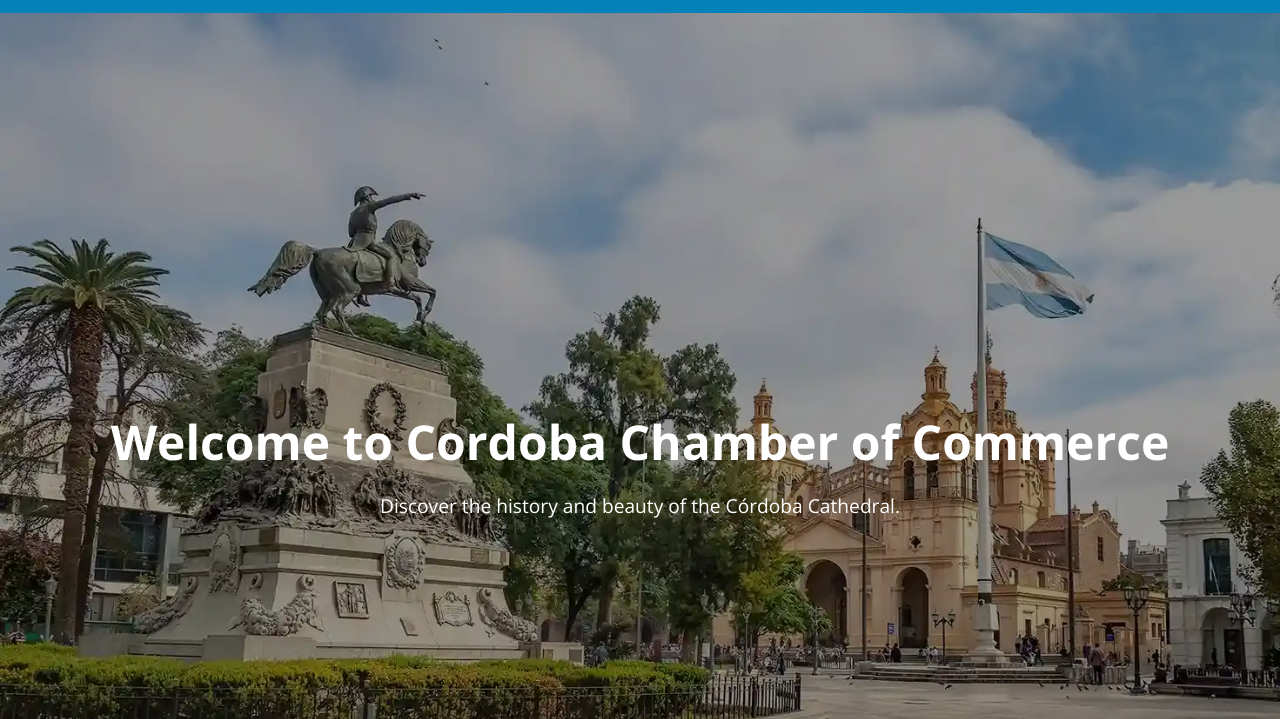
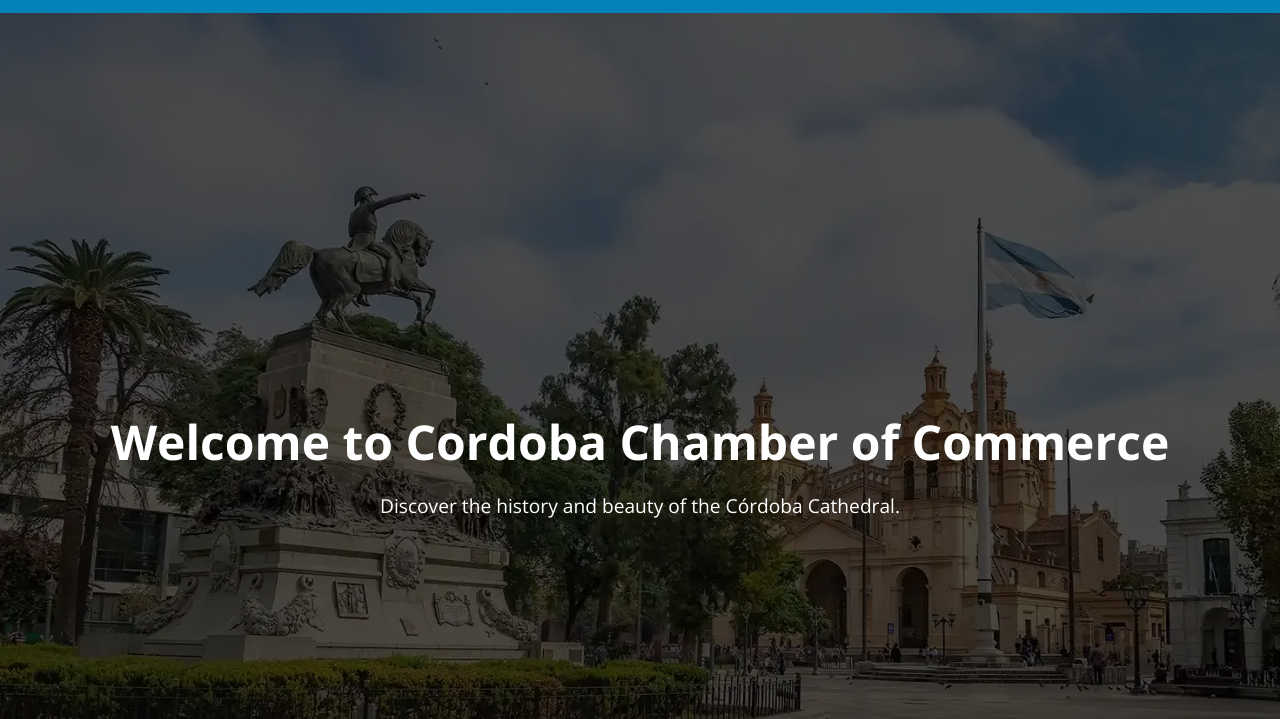
Before and after one commit to hernansingh/wdd231, a plain HTML site: page chamber/directory.html in a window 1280 px wide. Shown: the part 81-800 px from the top of the page. Drawn offline with nearby package versions, Linux system fonts and the light colour scheme; no server answers.

Commit message:
accesibilities adjusments

```diff
--- a/chamber/styles/directory.css
+++ b/chamber/styles/directory.css
@@ -114,7 +114,7 @@ body {
     left: 0;
     width: 100%;
     height: 100%;
-    background: rgba(0, 0, 0, 0.4); /* Oscurece un poco la imagen para mejorar el contraste */
+    background: rgba(0, 0, 0, 0.7); /* Oscurece un poco la imagen para mejorar el contraste */
 }
 
 .hero-content {
```
